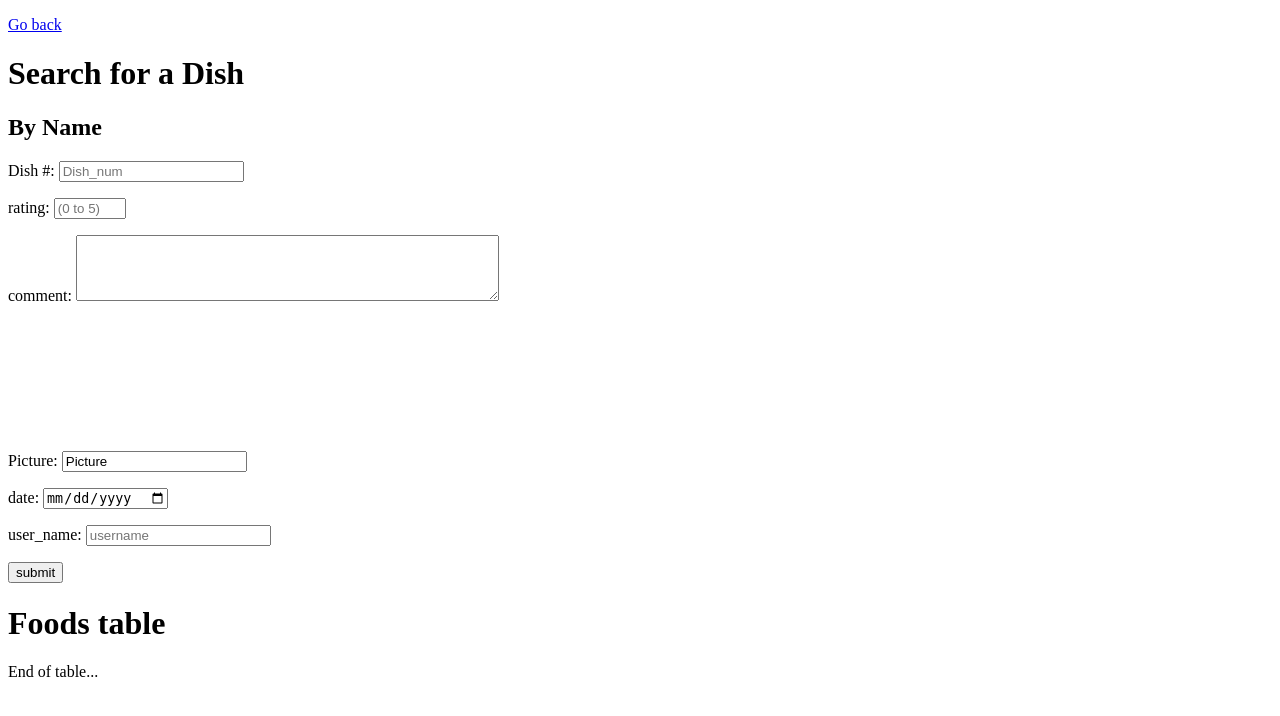
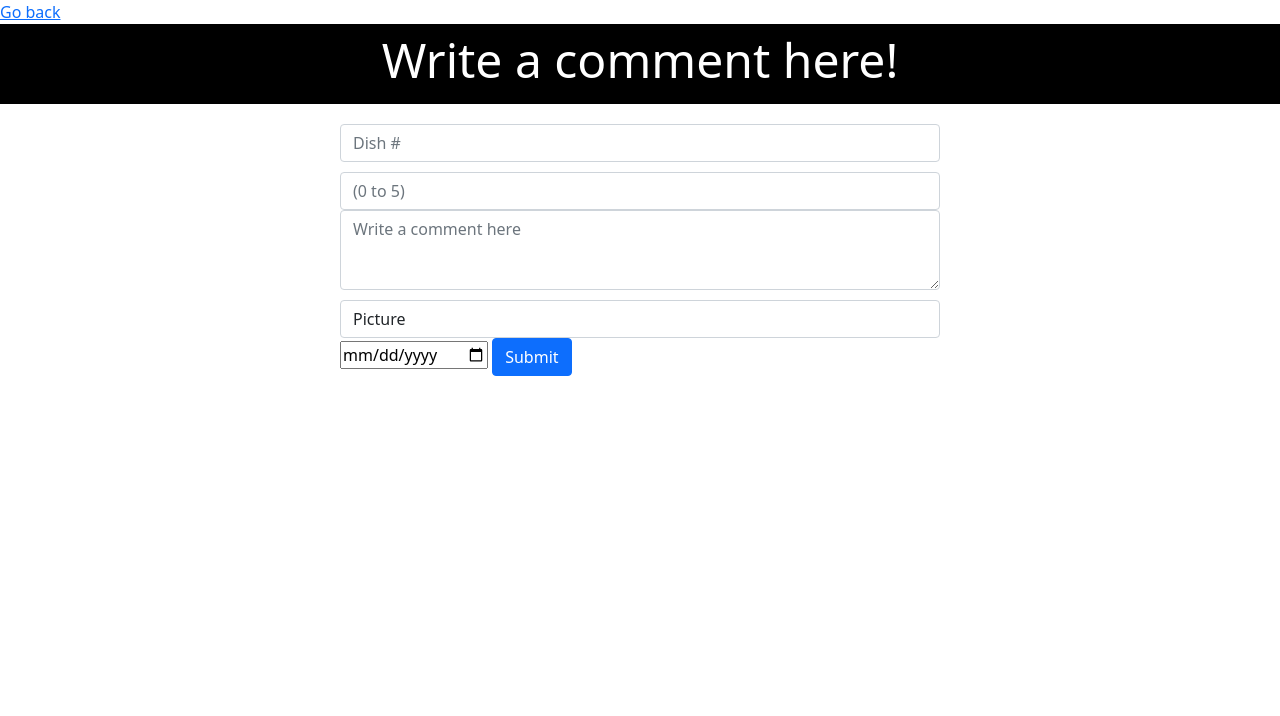
Before and after one commit to Omer-Mus/-w4111-proj1, a Flask app: template webserver/templates/comments.html in a window 1280 px wide. Shown: the top 716 px of the page. Run offline with Flask 2, Linux system fonts and the light colour scheme; the template is opened without the code that fills it, so the values that code supplies are empty; parts of the project's set-up code (start-up, migrations or seed data) failed here and were passed over.

Commit message:
Made comment.html look pretier. Reflected changes in server.ph at make_comment route.

```diff
--- a/webserver/server.py
+++ b/webserver/server.py
@@ -194,8 +194,8 @@ def comments():
     print(request.args)
 
     # comment = request.form('comment')
-    cursor = g.conn.execute(text("""SELECT DISTINCT F.name AS Food, F.fid, R.name AS restaurant, AT.GM_link
-                                  FROM Foods F, Restaurants R, reviewed_at Rev, found_at AT, Locations L
+    cursor = g.conn.execute(text("""SELECT DISTINCT F.name AS Food, R.name AS restaurant, S.picture
+                                  FROM Foods F, Restaurants R, reviewed_at Rev, found_at AT, Locations L, Reviews S
                                   WHERE  Rev.fid = F.fid AND  AT.GM_link = Rev.GM_link AND
                                   AT.GM_link = L.GM_link AND AT.res_id = R.res_id;"""))
     names = []
--- a/webserver/templates/comments.html
+++ b/webserver/templates/comments.html
@@ -1,66 +1,107 @@
 <!DOCTYPE html>
-<html lang="en">
-<script>
-    function clicked() {
-        return confirm('Thank you!');
-    }
-$(function(){
-    var dtToday = new Date();
+<html>
+    <head>
+        <!-- Bootstrap for button styling -->
+        <link href="https://cdn.jsdelivr.net/npm/bootstrap@5.1.3/dist/css/bootstrap.min.css" rel="stylesheet" integrity="sha384-1BmE4kWBq78iYhFldvKuhfTAU6auU8tT94WrHftjDbrCEXSU1oBoqyl2QvZ6jIW3" crossorigin="anonymous">
+        <link rel="stylesheet" href="{{ url_for('static', filename = 'announcements.css') }}">
 
-    var month = dtToday.getMonth() + 1;
-    var day = dtToday.getDate();
-    var year = dtToday.getFullYear();
-    if(month < 10)
-        month = '0' + month.toString();
-    if(day < 10)
-        day = '0' + day.toString();
+    </head>
+    <style>
+        #container {
+    width: 600px;
+    margin: 0px auto;
+}
 
-    var maxDate = year + '-' + month + '-' + day;
-    alert(maxDate);
-    $('#txtDate').attr('max', maxDate);
-});
-</script>
+#announcement-editor {
+    margin-top: 20px;
+    margin-bottom: 40px;
+}
 
-<style>
-    .comment {
-        height:200px;
-    }
+#new-announcement-subject {
+    display: block;
+    margin-bottom: 10px;
+    width: 100%;
+}
+
+#new-announcement-body {
+    display: block;
+    margin-bottom: 10px;
+    width: 100%;
+    height: 80px;
+
+}
+
+#the-title {
+
+    margin-bottom: 10px;
+    width: 100%;
+    height: 80px;
+    text-align: center;
+    background-color: black;
+    color: white;
+    font-size: xxx-large;
+}
+.images {
+    display: block;
+    margin-bottom: 10px;
+    width: 80px;
+    height: 80px;
+}
+.announcement {
+    display: block;
+    margin-bottom: 40px;
+    padding: 30px 0px 0px 0px;
+    border-top: 1px solid #CCCCCC;
+    width: 100%;
+}
+
+.announcement-subject {
+    display: block;
+    margin-bottom: 15px;
+    font-weight: bold;
+}
+
+.announcement-body {
+    display: block;
+}
+
 </style>
-<p><a href="index.html">Go back</a></p>
-{#<script>#}
-{#    var dt = new Date();#}
-{#    document.getElementById('date-time').innerHTML = dt;#}
-{#</script>#}
+    <body>
+    <div><a href="/">Go back</a></div>
+    <div id="the-title">Write a comment here!</div>
+        <div id="container">
+            <div id="announcement-editor">
+                <input type="text" id="new-announcement-subject" class="form-control" name="subject" placeholder="Dish #" required>
+                <input type="number" class="form-control" step="0.01" min="0" max="5" name="rating" placeholder="(0 to 5)" required>
+                <textarea id="new-announcement-body" class="form-control" name="body-text" placeholder="Write a comment here"></textarea>
+                <input type="text" class="form-control" name="picture" value="Picture">
+                <input type="date" name="date" id="txtDate"  required>
+                <input id="submit-button" type="submit"  class="btn btn-primary" value="Submit">
+            </div>
 
-  <body>
+        {% for n in data %}
+            <div id="announcements">
+                <div class="announcement">
+                    <span class="announcement-subject">
+                        {{ data.index(n)}}
+                    </span>
+                    <span class="announcement-body">
+                        {{n[0]}}
+                    </span>
+                     <span class="announcement-body">
+                        {{n[1]}}
+                    </span>
+                    <span class="announcement-body">
+                       <img class="images" src="{{n[2]}}">
+                    </span>
+                </div>
 
-    <div class="Container">
+            </div>
 
-        <h1>Search for a Dish</h1>
-        <h2>By Name</h2>
+            {% endfor %}
 
-        <form method="POST" action="/make_comment">
-            <p>Dish #: <input type="text" name="Dish_num" placeholder="Dish_num" required> </p>
-            <p>rating: <input type="number" step="0.01" min="0" max="5" name="rating" placeholder="(0 to 5)" required> </p>
-            <p class="comment">comment: <textarea type="text" name="comment" placeholder="comment" rows="4" cols="50" required> </textarea> </p>
-            <p>Picture: <input type="text" name="picture" value="Picture"> </p>
-            <p>date: <input type="date" name="date" id="txtDate" " required> </p>
-            <p>user_name: <input type="text" name="user_name" placeholder="username" required> </p>
 
-            <input type="submit" value="submit" onclick="return clicked();" value="Button">
-            </p>
-        </form>
-    </div>
 
-  <h1>Foods table</h1>
-
-  <div>
-    {% for n in data %}
-        <div>{{ data.index(n) }}</div>
-        <div>{{n[0]}}</div>
-    {% endfor %}
-  </div>
-    <p>End of table...</p>
-</body>
-
+        </div>
+    </body>
 </html>
```
